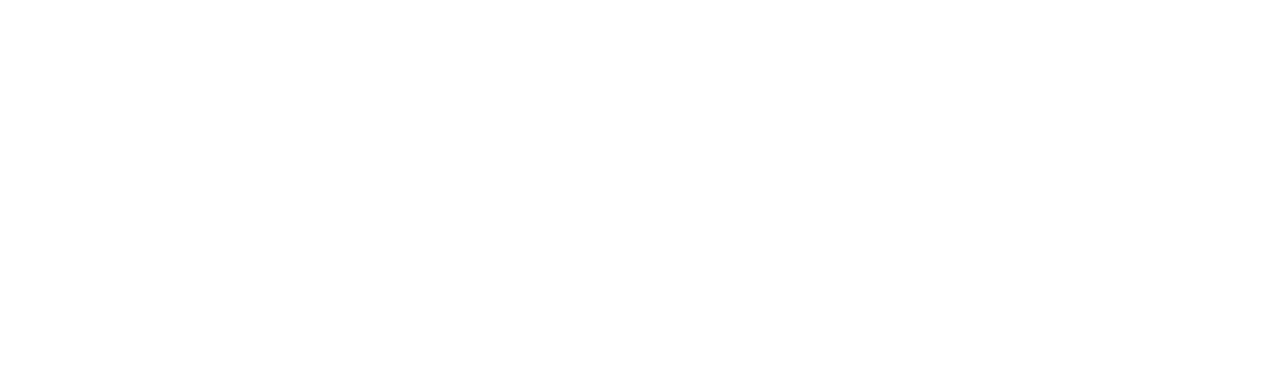
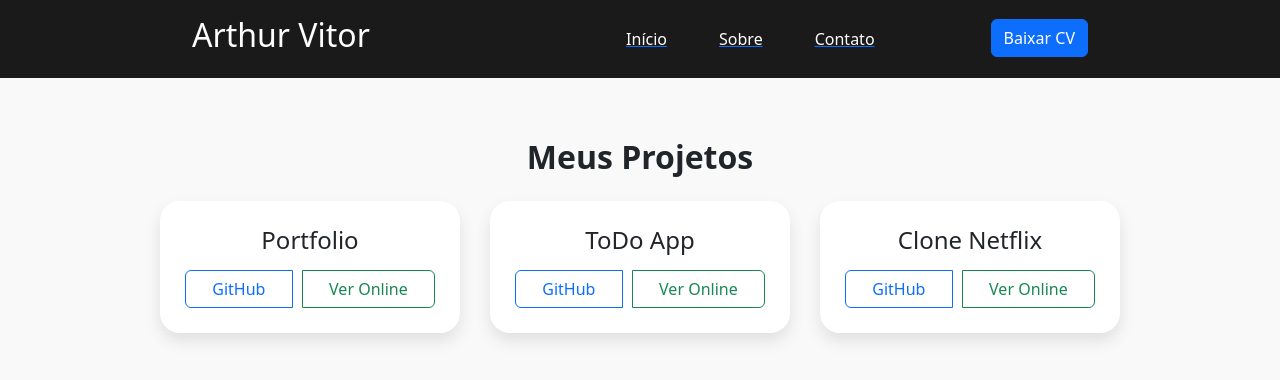
Before and after one commit to arthurvitorads/newPortifolio, a Vue app: page /sobre in a window 1280 px wide. Before the commit this address had no page. Shown: the top 380 px of the page. Built offline with nearby package versions, Linux system fonts and the light colour scheme.

Commit message:
iniciando tela de sobre de projetos

```diff
--- a/src/components/navComponent.vue
+++ b/src/components/navComponent.vue
@@ -6,13 +6,13 @@
                 <nav class="navegacao-lista nav">
                     <ul class="nav justify-content-center">
                         <li class="nav-item">
-                            <a class="nav-link active" href="#inicio">Início</a>
+                            <router-link to="/"><a class="nav-link active" href="#inicio">Início</a></router-link>
                         </li>
                         <li class="nav-item">
-                            <a class="nav-link" href="#">Sobre</a>
+                            <router-link to="/sobre"><a class="nav-link active" href="#inicio">Sobre</a></router-link>
                         </li>
                         <li class="nav-item">
-                            <a class="nav-link" href="#">Contato</a>
+                            <router-link to="/contato"><a class="nav-link active" href="#inicio">Contato</a></router-link>
                         </li>
                     </ul>
                 </nav>
--- a/src/router/index.ts
+++ b/src/router/index.ts
@@ -1,12 +1,26 @@
+// src/router/index.ts
 import { createRouter, createWebHistory } from 'vue-router'
 import MainApp from '@/views/main.vue'
+import InicioPage from '@/views/pages/inicioPage.vue'
+import SobrePage from '@/views/pages/sobrePage.vue'
 
 const routes = [
   {
     path: '/',
-    name: 'Home',
-    component: MainApp
-}
+    component: MainApp,
+    children: [
+      {
+        path: '',
+        name: 'Inicio',
+        component: InicioPage
+      },
+      {
+        path: '/sobre',
+        name: 'sobre',
+        component: SobrePage
+      }
+    ]
+  }
 ]
 
 const router = createRouter({
--- /dev/null
+++ b/src/utils/cardsComponents.vue
@@ -0,0 +1,40 @@
+<!-- ProjectCard.vue -->
+<template>
+    <div class="project-card">
+        <h4>{{ nome }}</h4>
+        <div class="btn-group">
+            <a :href="github" target="_blank" class="btn btn-outline-primary">GitHub</a>
+            <a :href="web" target="_blank" class="btn btn-outline-success">Ver Online</a>
+        </div>
+    </div>
+</template>
+
+<script setup lang="ts">
+defineProps< {
+    nome: string
+    github: string
+    web: string
+}>()
+</script>
+
+<style scoped>
+.project-card {
+    background-color: white;
+    border-radius: 20px;
+    padding: 25px;
+    width: 300px;
+    box-shadow: 0 8px 16px rgba(0, 0, 0, 0.1);
+    transition: transform .2s ease-in-out;
+}
+
+.project-card:hover {
+    transform: translateY(-5px);
+}
+
+.btn-group {
+    display: flex;
+    justify-content: center;
+    gap: 10px;
+    margin-top: 15px;
+}
+</style>
--- a/src/views/main.vue
+++ b/src/views/main.vue
@@ -1,31 +1,31 @@
 <template>
   <section class="header">
-    <navComponent/>
+    <navComponent />
   </section>
   <section class="main">
-    <inicioComponent/>
+    <router-view />
   </section>
 </template>
 
 <script lang="ts">
 import { defineComponent } from 'vue';
 import navComponent from '@/components/navComponent.vue'
-import inicioComponent from '@/components/inicioComponent.vue'
 
 export default defineComponent({
   name: 'MainApp',
   components: {
     navComponent: navComponent,
-    inicioComponent: inicioComponent
   }
 });
 </script>
 
 <style>
-
 * {
   margin: 0px;
   padding: 0px;
 }
 
+body {
+  background-color: #f9f9f9;
+}
 </style>
--- a/src/components/inicioComponent.vue
+++ b/src/views/pages/inicioPage.vue
@@ -2,18 +2,22 @@
     <section class="principal-content">
         <div class="container text-center my-5">
             <img src="/img.png" alt="Arthur Vitor" class="rounded-circle mb-3 img-perfil"
-                style="width: 300px; height: 300px; object-fit: cover" />
+                style="width: 400px; height: 400px; object-fit: cover" />
             <div>
                 <div class="text-content">
-                    <h3>Seja bem-vindo ao meu portfólio!</h3>
+                    <h1>Seja bem-vindo ao meu portfólio!</h1>
                     <p>Aqui compartilho algums projetos que fiz e minhas habilidades como programador!</p>
                 </div>
                 <div class="d-flex justify-content-center flex-wrap gap-4">
                     <img v-for="(url, nome) in icones" :key="nome" :src="url" :alt="nome" :title="nome.toUpperCase()"
                         width="50" height="50" />
                 </div>
+                <div>
+                    <router-link to="/sobre"><button type="button" class="btn btn-success">Saiba mais</button></router-link>
+                </div>
             </div>
         </div>
+
     </section>
 </template>
 
@@ -29,7 +33,6 @@
 </script>
 
 <style scoped>
-
 .principal-content {
     display: flex;
     flex-direction: column;
@@ -40,10 +43,23 @@
     display: flex;
     justify-content: space-evenly;
     align-items: center;
-    height: 50vh;
+    height: 70vh;
+}
+
+.img-perfil {
+    transition: all .2s;
+}
+
+.img-perfil:hover {
+    transform: scale(1.1);
 }
 
 .text-content {
     width: 500px;
 }
+
+.btn-success {
+    padding: 10px 30px 10px 30px;
+    margin-top: 50px;
+}
 </style>
--- /dev/null
+++ b/src/views/pages/sobrePage.vue
@@ -0,0 +1,56 @@
+<!-- SobrePage.vue -->
+<template>
+  <section class="projects-section">
+    <div class="container text-center">
+      <h2 class="mb-4">Meus Projetos</h2>
+      <div class="projects-grid">
+        <ProjectCard
+          v-for="(projeto, index) in projetos"
+          :key="index"
+          :nome="projeto.nome"
+          :github="projeto.github"
+          :web="projeto.web"
+        />
+      </div>
+    </div>
+  </section>
+</template>
+
+<script setup lang="ts">
+import ProjectCard from '@/utils/cardsComponents.vue'
+
+const projetos = [
+  {
+    nome: 'Portfolio',
+    github: 'https://github.com/seuusuario/portfolio',
+    web: 'https://seuportfolio.com',
+  },
+  {
+    nome: 'ToDo App',
+    github: 'https://github.com/seuusuario/todo-app',
+    web: 'https://todoapp.vercel.app',
+  },
+  {
+    nome: 'Clone Netflix',
+    github: 'https://github.com/seuusuario/netflix-clone',
+    web: 'https://netflixclone.app',
+  }
+]
+</script>
+
+<style scoped>
+.projects-section {
+  padding: 60px 0;
+}
+
+.projects-grid {
+  display: flex;
+  flex-wrap: wrap;
+  gap: 30px;
+  justify-content: center;
+}
+
+h2 {
+  font-weight: bold;
+}
+</style>
--- a/tsconfig.json
+++ b/tsconfig.json
@@ -1,3 +1,4 @@
+//
 {
   "compilerOptions": {
     "target": "esnext",
```
Also changed, not shown: src/components/footerComponent.vue (added, +15 -0 lines), .eslintrc.js (added), package.json (line endings or trailing spaces).
